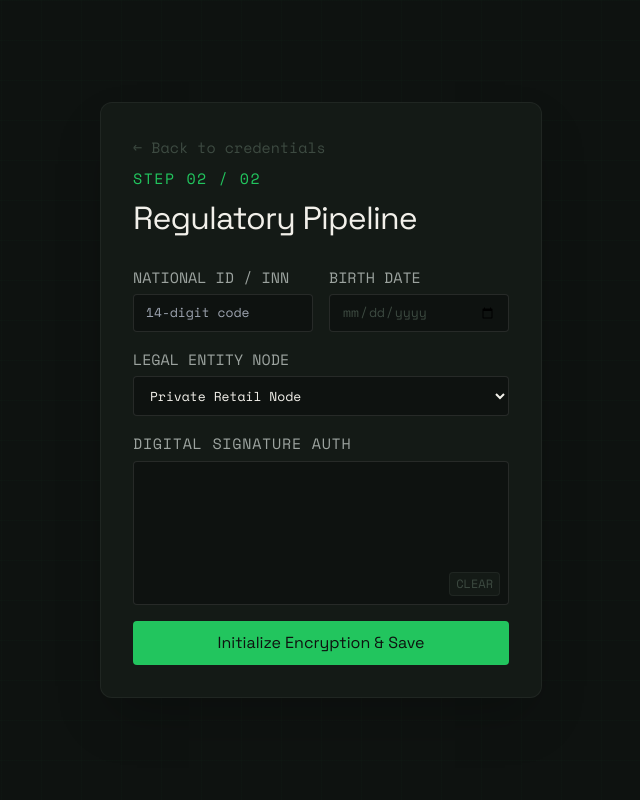
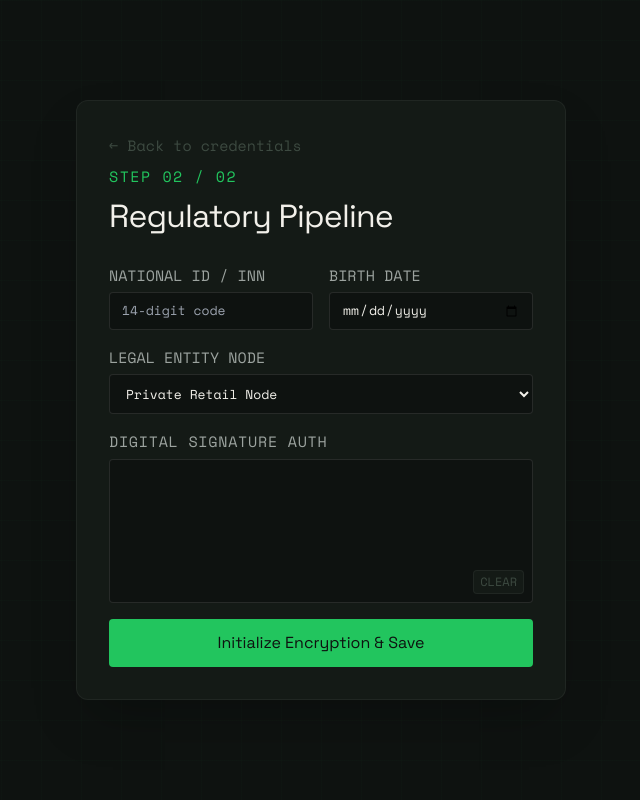
Before and after one commit to Musulmankul05/tron-bank, a Django app: template users/templates/registration_2.html in a window 1280 px wide. Shown: the whole page, without its empty margins (319-959 px from the left). Run offline with Django 5.2, Linux system fonts and the light colour scheme; the template is opened without the code that fills it, so the values that code supplies are empty; style sheets or scripts are compiled from the project's sources; some libraries are stand-ins or nearby versions.

Commit message:
update: requirements.txt

```diff
--- a/users/templates/registration_2.html
+++ b/users/templates/registration_2.html
@@ -19,30 +19,33 @@ body { font-family: 'Inter', sans-serif; background: #0E1210; color: #F2F0EA; }
 </style>
 {% endblock %}
 {% block content %}
-<body class="antialiased grid-bg min-h-screen flex flex-col justify-between">
-<main class="w-full max-w-[490px] mx-auto px-6 py-12 flex-grow flex flex-col justify-center">
-  <div class="bg-inkL border border-white/5 rounded-xl p-8 shadow-2xl relative">
+<body class="antialiased grid-bg min-h-screen flex flex-col justify-between px-4 sm:px-6 bg-ink text-paper">
+
+  <main class="w-full max-w-[490px] mx-auto py-6 sm:py-12 flex-grow flex flex-col justify-center">
+    <div class="bg-inkL border border-white/5 rounded-xl p-5 sm:p-8 shadow-2xl relative">
+
       <div class="mb-6">
-      <a href="?step=1" class="text-[15px] font-mono text-smoke hover:text-sage transition-colors">← Back to credentials</a>
-      <span class="block font-mono text-[15px] text-sage tracking-widest uppercase mt-2">Step 02 / 02</span>
-      <h1 class="font-display font-600 text-[32px] text-paper tracking-tight mt-1">Regulatory Pipeline</h1>
+        <a href="?step=1" class="text-[13px] sm:text-[15px] font-mono text-smoke hover:text-sage transition-colors">← Back to credentials</a>
+        <span class="block font-mono text-[13px] sm:text-[15px] text-sage tracking-widest uppercase mt-2">Step 02 / 02</span>
+        <h1 class="font-display font-600 text-[26px] sm:text-[32px] text-paper tracking-tight mt-1">Regulatory Pipeline</h1>
       </div>
 
       <form method="POST" action="?step=2" class="space-y-4">
         {% csrf_token %}
-      <div class="grid grid-cols-2 gap-4">
+
+        <div class="grid grid-cols-1 sm:grid-cols-2 gap-4">
           <div>
-          <label class="block font-mono text-[15px] text-mist uppercase mb-1.5">National ID / INN</label>
+            <label class="block font-mono text-[13px] sm:text-[15px] text-mist uppercase mb-1.5">National ID / INN</label>
             <input type="text" name="inn" required maxlength="14" placeholder="14-digit code" class="input-focus w-full bg-ink border border-white/10 rounded px-3 py-2 text-[13px] text-paper font-mono outline-none" />
           </div>
           <div>
-          <label class="block font-mono text-[15px] text-mist uppercase mb-1.5">Birth Date</label>
-          <input type="date" name="date_of_birth" required class="input-focus w-full bg-ink border border-white/10 rounded px-3 py-2 text-[13px] text-paper font-mono outline-none text-smoke" />
+            <label class="block font-mono text-[13px] sm:text-[15px] text-mist uppercase mb-1.5">Birth Date</label>
+            <input type="date" name="date_of_birth" required class="input-focus w-full bg-ink border border-white/10 rounded px-3 py-2 text-[13px] text-paper font-mono outline-none" />
           </div>
         </div>
 
         <div>
-        <label class="block font-mono text-[15px] text-mist uppercase mb-1.5">Legal Entity Node</label>
+          <label class="block font-mono text-[13px] sm:text-[15px] text-mist uppercase mb-1.5">Legal Entity Node</label>
           <select name="account_type" class="input-focus w-full bg-ink border border-white/10 rounded px-3 py-2 text-[13px] text-paper font-mono outline-none cursor-pointer">
             <option value="private">Private Retail Node</option>
             <option value="corporate">Corporate Merchant Node</option>
@@ -50,20 +53,22 @@ body { font-family: 'Inter', sans-serif; background: #0E1210; color: #F2F0EA; }
         </div>
 
         <div class="space-y-1.5">
-          <label class="block font-mono text-[15px] text-mist uppercase tracking-wider">Digital Signature Auth</label>
+          <label class="block font-mono text-[13px] sm:text-[15px] text-mist uppercase tracking-wider">Digital Signature Auth</label>
           <div class="relative w-full h-36 bg-ink border border-white/10 rounded overflow-hidden">
-              <canvas id="signature-canvas" class="w-full h-full cursor-crosshair"></canvas>
-              <button type="button" id="clear-signature" class="absolute bottom-2 right-2 text-[12px] font-mono text-smoke hover:text-red-400 uppercase px-1.5 py-0.5 bg-inkL border border-white/5 rounded">Clear</button>
+            <canvas id="signature-canvas" class="w-full h-full cursor-crosshair" style="touch-action: none;"></canvas>
+            <button type="button" id="clear-signature" class="absolute bottom-2 right-2 text-[12px] font-mono text-smoke hover:text-red-400 uppercase px-1.5 py-0.5 bg-inkL border border-white/5 rounded cursor-pointer">Clear</button>
           </div>
           <input type="hidden" id="signature_svg_input" name="signature_svg">
         </div>
 
-      <button type="submit" class="btn-glow w-full bg-sage hover:bg-sageD text-ink text-[16px] font-display font-600 py-2.5 rounded transition-all mt-4">
+        <button type="submit" class="btn-glow w-full bg-sage hover:bg-sageD text-ink text-[15px] sm:text-[16px] font-display font-600 py-3 rounded transition-all mt-4 cursor-pointer">
           Initialize Encryption & Save
         </button>
       </form>
+
     </div>
   </main>
+
 </body>
 {% endblock %}
 
```
Also changed, not shown: requirements.txt (+7 -0 lines). Lines whose indentation alone changed are shown as unchanged.
